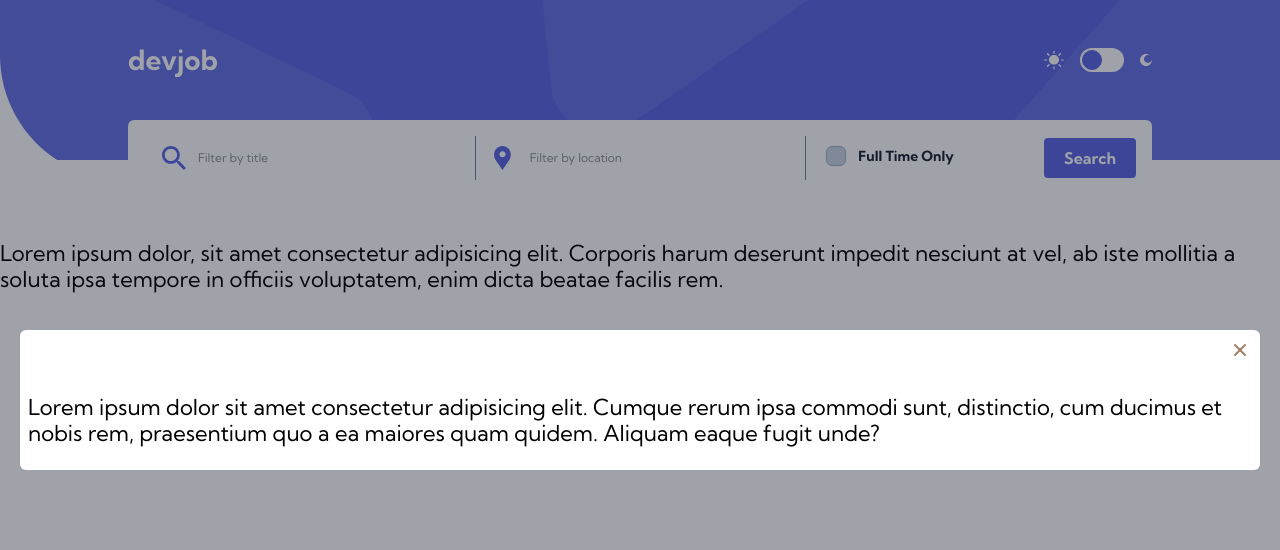
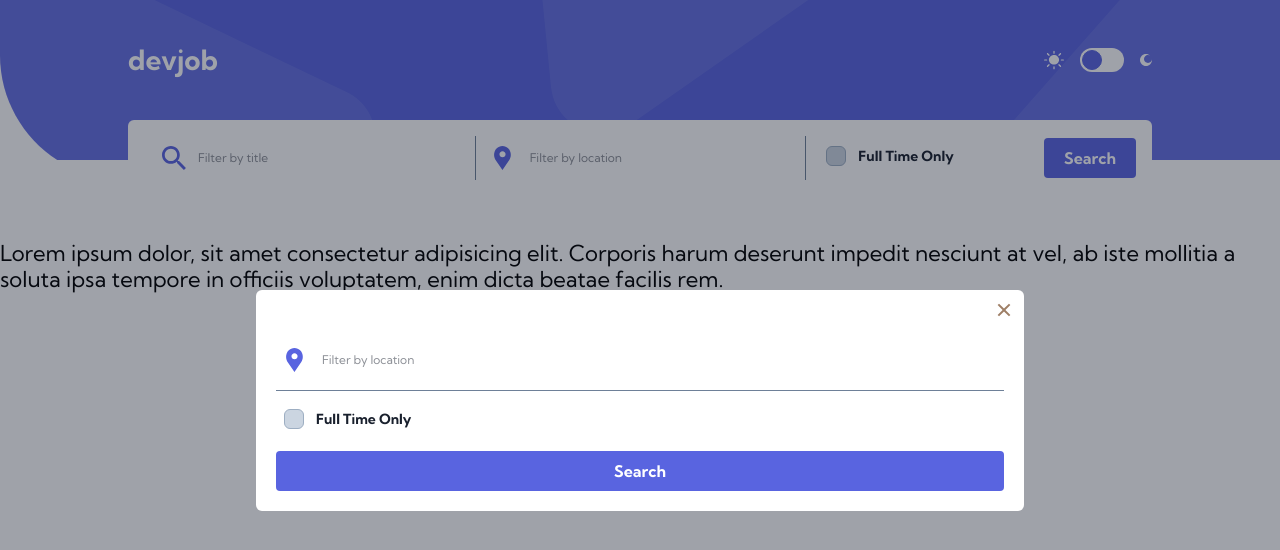
Before and after one commit to Andonee/devjobs, a Next.js app: page / in a window 1280 px wide. Both pictures are taken after a click on the button "Search". Shown: the top 550 px of the page. Built offline with nearby package versions, Linux system fonts and the light colour scheme.

Commit message:
add FilterModal

```diff
--- a/components/button/Button.tsx
+++ b/components/button/Button.tsx
@@ -13,7 +13,7 @@ export const Button = (props: ButtonProps) => {
   return (
     <button
       onClick={onClick}
-      className={`w-fit ${
+      className={`w-full ${
         style === "dark"
           ? "bg-violet hover:bg-lightViolet dark:bg-snowy/10 dark:hover:bg-snowy/30"
           : style === "transparent"
@@ -22,7 +22,25 @@ export const Button = (props: ButtonProps) => {
       } rounded px-5 py-2 `}
     >
       <span className=" flex-between flex w-full items-center gap-3">
-        {isProcessing && <span className="loader-button" />}
+        {isProcessing && (
+          <svg
+            aria-hidden="true"
+            role="status"
+            className="me-3 inline h-6 w-6 animate-spin text-white"
+            viewBox="0 0 100 101"
+            fill="none"
+            xmlns="http://www.w3.org/2000/svg"
+          >
+            <path
+              d="M100 50.5908C100 78.2051 77.6142 100.591 50 100.591C22.3858 100.591 0 78.2051 0 50.5908C0 22.9766 22.3858 0.59082 50 0.59082C77.6142 0.59082 100 22.9766 100 50.5908ZM9.08144 50.5908C9.08144 73.1895 27.4013 91.5094 50 91.5094C72.5987 91.5094 90.9186 73.1895 90.9186 50.5908C90.9186 27.9921 72.5987 9.67226 50 9.67226C27.4013 9.67226 9.08144 27.9921 9.08144 50.5908Z"
+              fill="#E5E7EB"
+            />
+            <path
+              d="M93.9676 39.0409C96.393 38.4038 97.8624 35.9116 97.0079 33.5539C95.2932 28.8227 92.871 24.3692 89.8167 20.348C85.8452 15.1192 80.8826 10.7238 75.2124 7.41289C69.5422 4.10194 63.2754 1.94025 56.7698 1.05124C51.7666 0.367541 46.6976 0.446843 41.7345 1.27873C39.2613 1.69328 37.813 4.19778 38.4501 6.62326C39.0873 9.04874 41.5694 10.4717 44.0505 10.1071C47.8511 9.54855 51.7191 9.52689 55.5402 10.0491C60.8642 10.7766 65.9928 12.5457 70.6331 15.2552C75.2735 17.9648 79.3347 21.5619 82.5849 25.841C84.9175 28.9121 86.7997 32.2913 88.1811 35.8758C89.083 38.2158 91.5421 39.6781 93.9676 39.0409Z"
+              fill="currentColor"
+            />
+          </svg>
+        )}
         <span
           className={`w-full text-base font-bold ${
             style === "dark" ? "text-snowy" : "text-violet"
--- a/components/input/Input.tsx
+++ b/components/input/Input.tsx
@@ -12,7 +12,7 @@ export const Input = (props: InputProps) => {
   const { label, icon, value, onChange, name } = props;
   return (
     <div
-      className={`flex content-center items-center rounded-md border-2 border-snowy dark:border-darkBlue`}
+      className={`flex w-full content-center items-center rounded-md border-2 border-snowy dark:border-darkBlue`}
     >
       <label className=" relative flex w-full  flex-col dark:bg-darkBlue">
         {icon && (
--- a/components/modal/Modal.tsx
+++ b/components/modal/Modal.tsx
@@ -28,7 +28,8 @@ export const Modal = (props: ModalType) => {
 
   return (
     <ReactPortal wrappedId={"react-portal-modal-container"}>
-      <div className="fixed inset-0 z-[999] flex flex-col items-center justify-center overflow-hidden bg-slate-900/40 pb-10 pl-5 pr-5 pt-10">
+      <div className="fixed inset-0 z-[999] flex flex-col items-center justify-center overflow-hidden bg-slate-900/40 pb-10 pl-5 pr-5 pt-10 ">
+        <div className="h-fit min-h-[100px] w-[100%] lg:max-w-3xl">
           <div className="flex h-10 w-full justify-end rounded-t-md bg-snowy p-2 dark:bg-darkBlue">
             <button onClick={onCloseHandler}>
               <CloseIcon
@@ -36,8 +37,9 @@ export const Modal = (props: ModalType) => {
               />
             </button>
           </div>
-        <div className="flex h-fit max-h-[100%] min-h-[100px] w-fit min-w-[100px] max-w-[100%] flex-wrap content-center items-center rounded-b-md bg-snowy p-2 dark:bg-darkBlue">
+          <div className="max-h-[calc(100%-40px)] overflow-auto rounded-b-md bg-snowy dark:bg-darkBlue">
             {children}
+          </div>
         </div>
       </div>
     </ReactPortal>
--- /dev/null
+++ b/features/FilterPanel/components/FilterModal.tsx
@@ -0,0 +1,56 @@
+import React from "react";
+import Image from "next/image";
+import { Input, Checkbox, Button, Modal } from "@/components/";
+import pin from "@/public/icons/pin.svg";
+
+type FilterModalType = {
+  onModalCloseHandler: () => void;
+  isOpen: boolean;
+  onSearchHandler: () => void;
+  location: string;
+  fullTime: boolean;
+  onSearchLocationInputHandler: (
+    e: React.ChangeEvent<HTMLInputElement>,
+  ) => void;
+  onSearchFullTimeInputHandler: () => void;
+};
+
+const FilterModal = (props: FilterModalType) => {
+  const {
+    isOpen,
+    onModalCloseHandler,
+    onSearchHandler,
+    location,
+    fullTime,
+    onSearchLocationInputHandler,
+    onSearchFullTimeInputHandler,
+  } = props;
+  return (
+    <Modal onCloseHandler={onModalCloseHandler} isOpen={isOpen}>
+      <div className="grid grid-cols-1 divide-y divide-darkGrey pb-5 pl-5 pr-5">
+        <div className="flex h-[60px] items-center">
+          <Input
+            icon={<Image src={pin} alt="search by location" />}
+            name="location"
+            value={location}
+            onChange={onSearchLocationInputHandler}
+            label="Filter by location"
+          />
+        </div>
+        <div className="flex flex-col">
+          <div className="flex h-[60px] items-center pl-2">
+            <Checkbox
+              name="fulltime"
+              onClick={onSearchFullTimeInputHandler}
+              isChecked={fullTime}
+              label="Full Time Only"
+            />
+          </div>
+          <Button label="Search" onClick={onSearchHandler} style="dark" />
+        </div>
+      </div>
+    </Modal>
+  );
+};
+
+export default FilterModal;
--- a/features/FilterPanel/components/FilterPanel.tsx
+++ b/features/FilterPanel/components/FilterPanel.tsx
@@ -2,10 +2,11 @@
 import React, { useState } from "react";
 import Image from "next/image";
 import { useTheme } from "next-themes";
-import { Input, Checkbox, Button, Modal } from "@/components/";
+import { Input, Checkbox, Button } from "@/components/";
 import search from "@/public/icons/search.svg";
 import pin from "@/public/icons/pin.svg";
 import { SearchIcon, FilterIcon } from "@/components/icons";
+import FilterModal from "./FilterModal";
 
 export const FilterPanel = () => {
   const [name, setName] = useState("");
@@ -60,14 +61,16 @@ export const FilterPanel = () => {
           isChecked={fullTime}
           label="Full Time Only"
         />
-        <Button label="Search" onClick={onModalOpenHandler} style="dark" />
+        <div>
+          <Button label="Search" onClick={onModalOpenHandler} style="dark" />
+        </div>
       </div>
       <div className="ml-auto flex justify-end lg:hidden">
         <Button
           label={
             <FilterIcon fill={resolvedTheme === "light" ? "#5964E0" : "#fff"} />
           }
-          onClick={() => {}}
+          onClick={onModalOpenHandler}
           style="transparent"
         />
         <Button
@@ -77,11 +80,15 @@ export const FilterPanel = () => {
         />
       </div>
       {isOpen && (
-        <Modal onCloseHandler={onModalCloseHandler} isOpen={isOpen}>
-          Lorem ipsum dolor sit amet consectetur adipisicing elit. Cumque rerum
-          ipsa commodi sunt, distinctio, cum ducimus et nobis rem, praesentium
-          quo a ea maiores quam quidem. Aliquam eaque fugit unde?
-        </Modal>
+        <FilterModal
+          isOpen={isOpen}
+          onModalCloseHandler={onModalCloseHandler}
+          onSearchHandler={() => {}}
+          location={location}
+          fullTime={fullTime}
+          onSearchFullTimeInputHandler={onSearchFullTimeInputHandler}
+          onSearchLocationInputHandler={onSearchLocationInputHandler}
+        />
       )}
     </div>
   );
```
Lines whose indentation alone changed are shown as unchanged.
